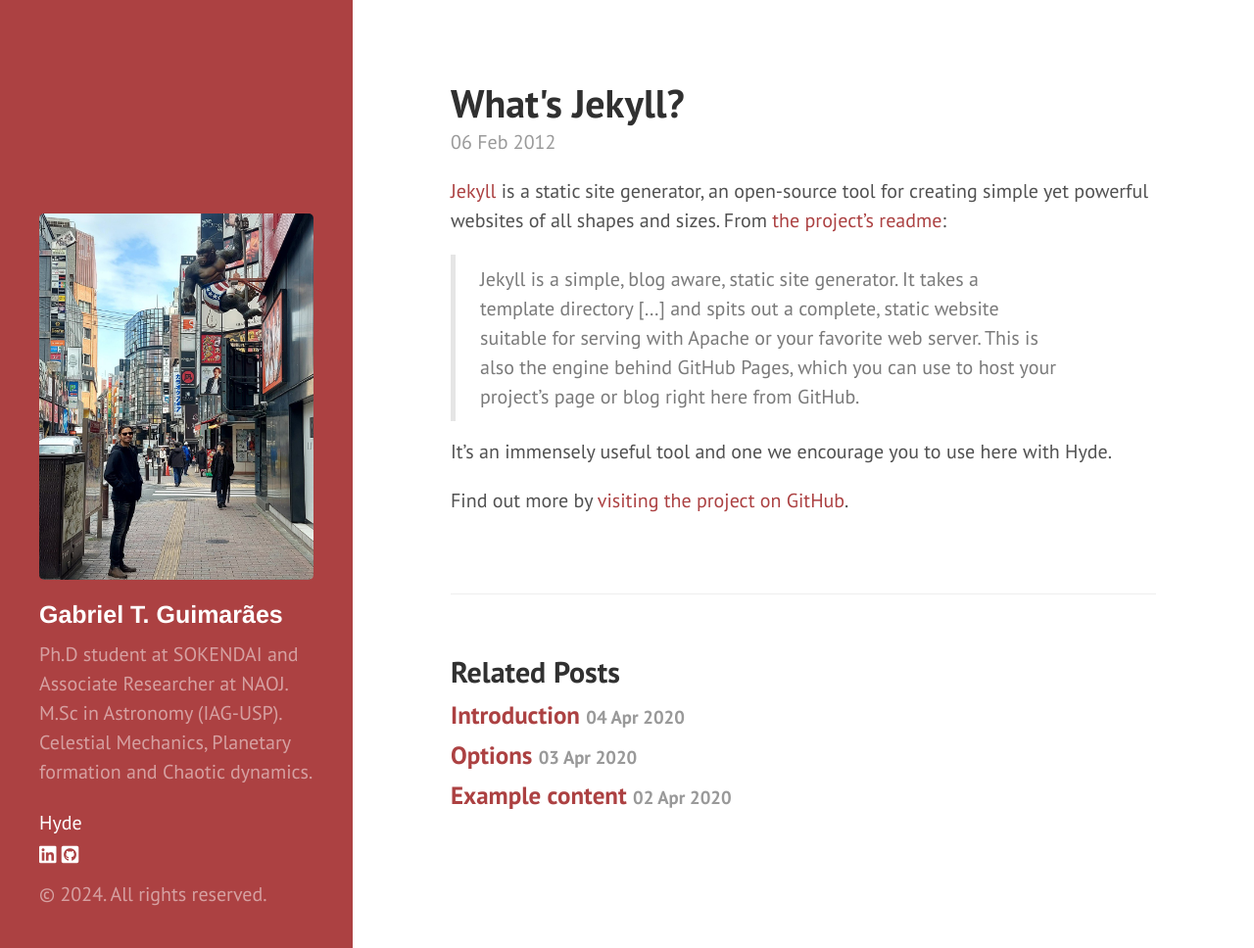
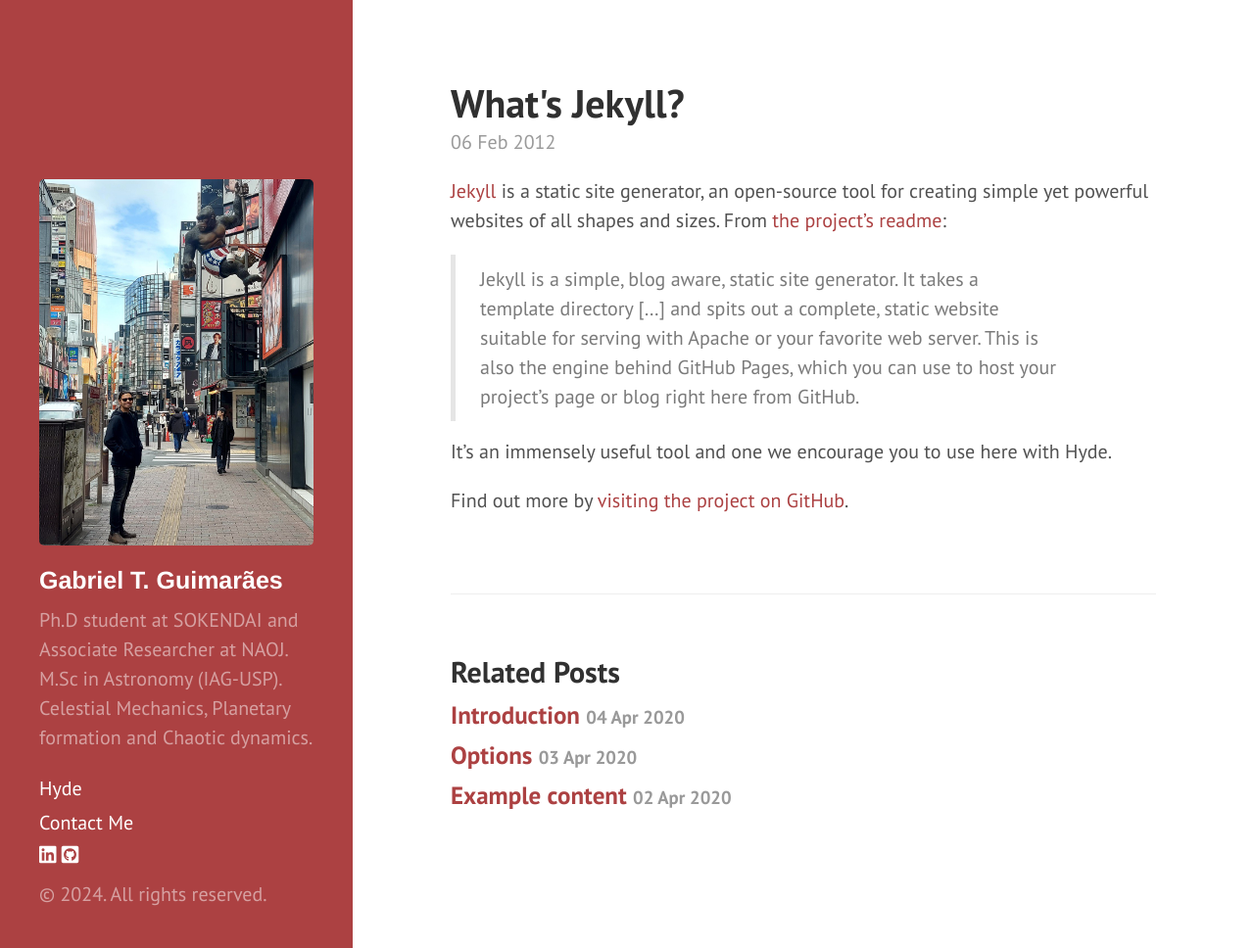
Before and after one commit to gabrieltxg/gabrieltxg.github.io, a Jekyll site: the page built from _posts/2012-02-06-whats-jekyll.md, in a window 1280 px wide and 968 px high. Shown: the whole window at 98% size. Built offline with Jekyll 4.4.1, drawn with Linux system fonts in a browser that asks for light colours; nearby versions of some CDN libraries; Markdown is read by kramdown in place of the engine named in the settings; a style sheet for code colours, icons or effects is not loaded.

Commit message:
Update sidebar.html

```diff
--- a/_includes/sidebar.html
+++ b/_includes/sidebar.html
@@ -21,8 +21,8 @@
         {% if node.title != null %}
           {% if node.layout == "page" %}
             <a class="sidebar-nav-item{% if page.url == node.url %} active{% endif %}" href="{{ node.url }}">{{ node.title }}</a>
-            <!-- {% elsif node.layout == "default" %}
-                <a class="sidebar-nav-item{% if page.url == node.url %} active{% endif %}" target="_self" href="{{ site.url }}{{ node.url }}">{{ node.title }}</a> -->
+            {% elsif node.layout == "default" %}
+                <a class="sidebar-nav-item{% if page.url == node.url %} active{% endif %}" target="_self" href="{{ site.url }}{{ node.url }}">{{ node.title }}</a>
           {% endif %}
         {% endif %}
       {% endfor %}
```
